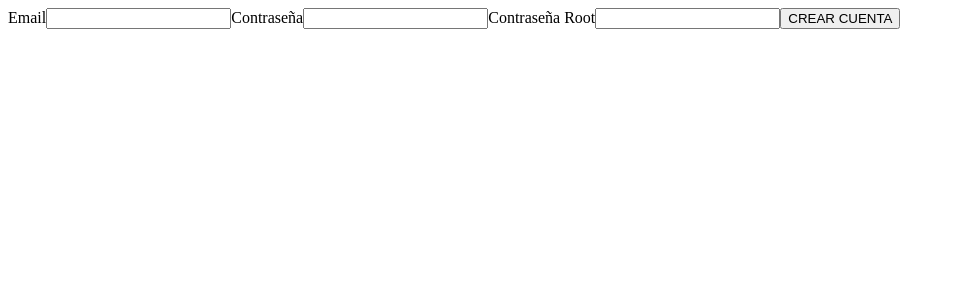
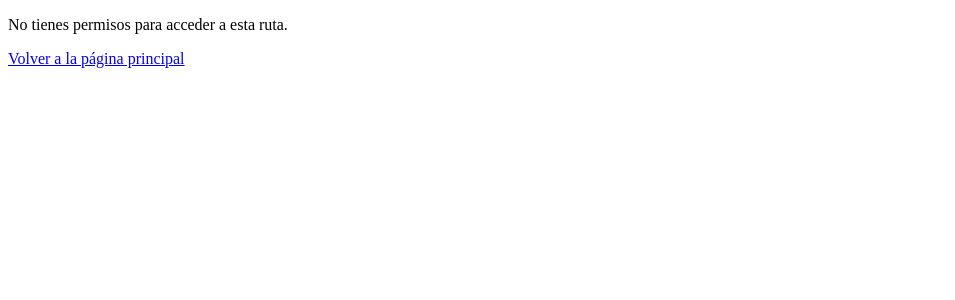
Before and after one commit to Tonisg91/restmanage-frontend, a React (Create React App) app: page /admin/signup in a window 1280 px wide. Shown: the top 300 px of the page, without its empty margins (0-955 px from the left). Built offline with nearby package versions, Linux system fonts and the light colour scheme; sample sign-in values are in the browser's storage.

Commit message:
rutas protegidas

```diff
--- a/src/App.js
+++ b/src/App.js
@@ -12,14 +12,23 @@ function App() {
     <>
     <Switch>
       <Route exact path="/" component={ClientHome}/>
-      <Route exact path="/admin" component={AdminHome}/>
+      {/* <Route exact path="/admin" component={AdminHome}/> */}
+        <Route
+          exact
+          path="/admin"
+          render={(props) => <Wrapper children={<AdminHome {...props} />} />}
+        />
       <Route path="/menu" component={Menu}/>
       <Route
         path="/admin/menu"
         render={(props) => <Wrapper children={<Menu {...props} />}/>}
       />
       <Route path="/signup" component={Signup}/>
-      <Route path="/admin/signup" component={Signup}/>
+      {/* <Route path="/admin/signup" component={Signup}/> */}
+        <Route
+          path="/admin/signup"
+          render={(props) => <Wrapper children={<Signup {...props} />} />}
+        />
       <Route path="/login" component={Login}/>
     </Switch>
     </>
--- a/src/components/admin-side/Wrapper.jsx
+++ b/src/components/admin-side/Wrapper.jsx
@@ -1,20 +1,20 @@
 import React from 'react'
-import { useHistory, Link } from 'react-router-dom'
+import { useHistory, Link, Redirect } from 'react-router-dom'
 import { useSelector } from 'react-redux'
 
 function Wrapper(props) {
-    console.log(props)
     let history = useHistory()
     const {user} = useSelector(state => state.user)
 
+
     if (!user) {
-        history.push('/login')
+        return <Redirect to="/login"/>
     }
 
     if (!user.adminPermissions) {
         return (
             <div>
-                No tienes permisos para acceder a esta ruta.
+                <p>No tienes permisos para acceder a esta ruta.</p>
                 <Link to="/">Volver a la página principal</Link>
             </div>
         )
--- a/src/components/common/Menu.jsx
+++ b/src/components/common/Menu.jsx
@@ -1,4 +1,4 @@
-import React, {useState, useEffect} from 'react'
+import React, { useEffect} from 'react'
 import axios from 'axios'
 import AddProduct from '../admin-side/AddProduct'
 import {isAdminRoute} from '../../tools/pathFunctions'
```
